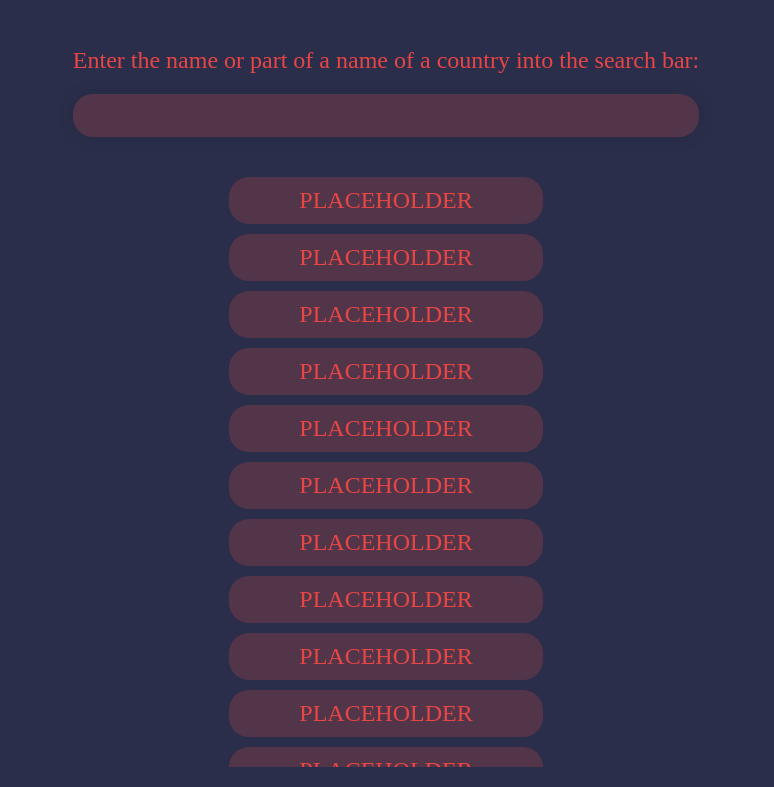
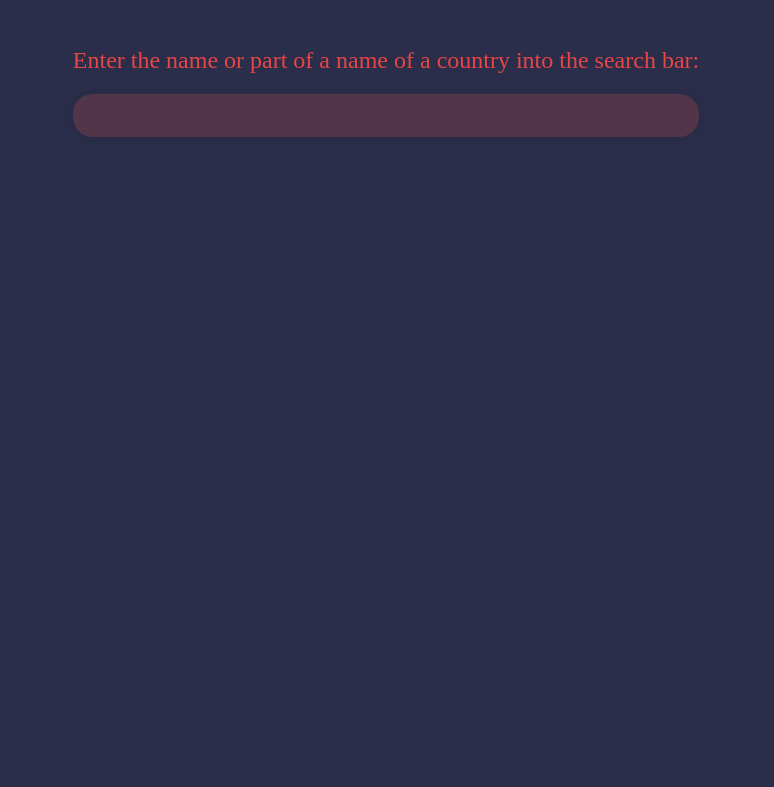
Before and after one commit to pszponder/trie-auto-complete, a plain HTML site: page index.html in a window 1280 px wide. Shown: the part 58-845 px from the top of the page, without its empty margins (254-1028 px from the left). Drawn offline with Linux system fonts and the light colour scheme.

Commit message:
removed dummy div elements from the output__countries div

```diff
--- a/index.html
+++ b/index.html
@@ -30,19 +30,7 @@
         </section>
         <!-- OUTPUT -->
         <section class="output">
-          <div class="output__countries">
-            <div class="output__country">PLACEHOLDER</div>
-            <div class="output__country">PLACEHOLDER</div>
-            <div class="output__country">PLACEHOLDER</div>
-            <div class="output__country">PLACEHOLDER</div>
-            <div class="output__country">PLACEHOLDER</div>
-            <div class="output__country">PLACEHOLDER</div>
-            <div class="output__country">PLACEHOLDER</div>
-            <div class="output__country">PLACEHOLDER</div>
-            <div class="output__country">PLACEHOLDER</div>
-            <div class="output__country">PLACEHOLDER</div>
-            <div class="output__country">PLACEHOLDER</div>
-          </div>
+          <div class="output__countries"></div>
         </section>
       </main>
     </div>
```
